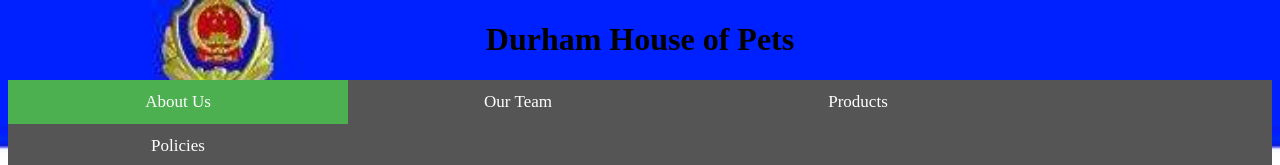
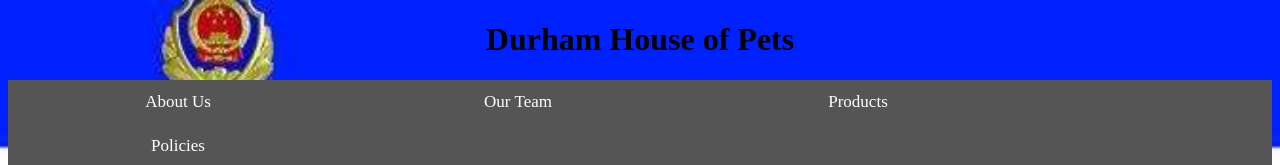
Before and after one commit to xz7zxc/admin410, a plain HTML site: page contact_us.html in a window 1280 px wide. Shown: the top 165 px of the page. Drawn offline with Linux system fonts and the light colour scheme.

Commit message:
Update contact_us.html

```diff
--- a/contact_us.html
+++ b/contact_us.html
@@ -14,7 +14,7 @@
 
 <!-- The navigation menu -->
 <div class="navbar">
-  <a class="active" href="index.html">About Us</a>
+  <a href="index.html">About Us</a>
   <a href="employees.html">Our Team</a>
   <a href="products.html">Products</a>
   <a href="policies.html">Policies</a>
```
